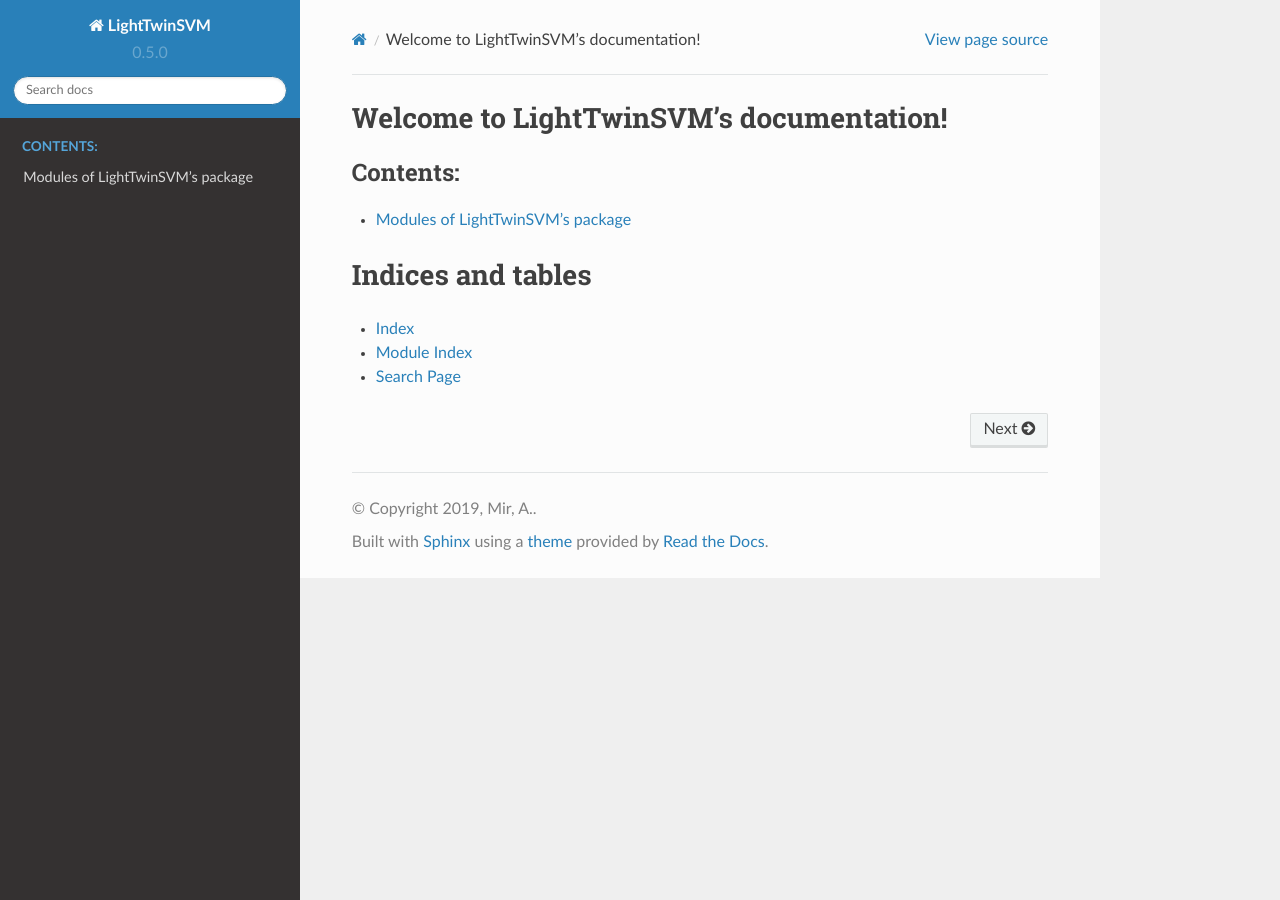
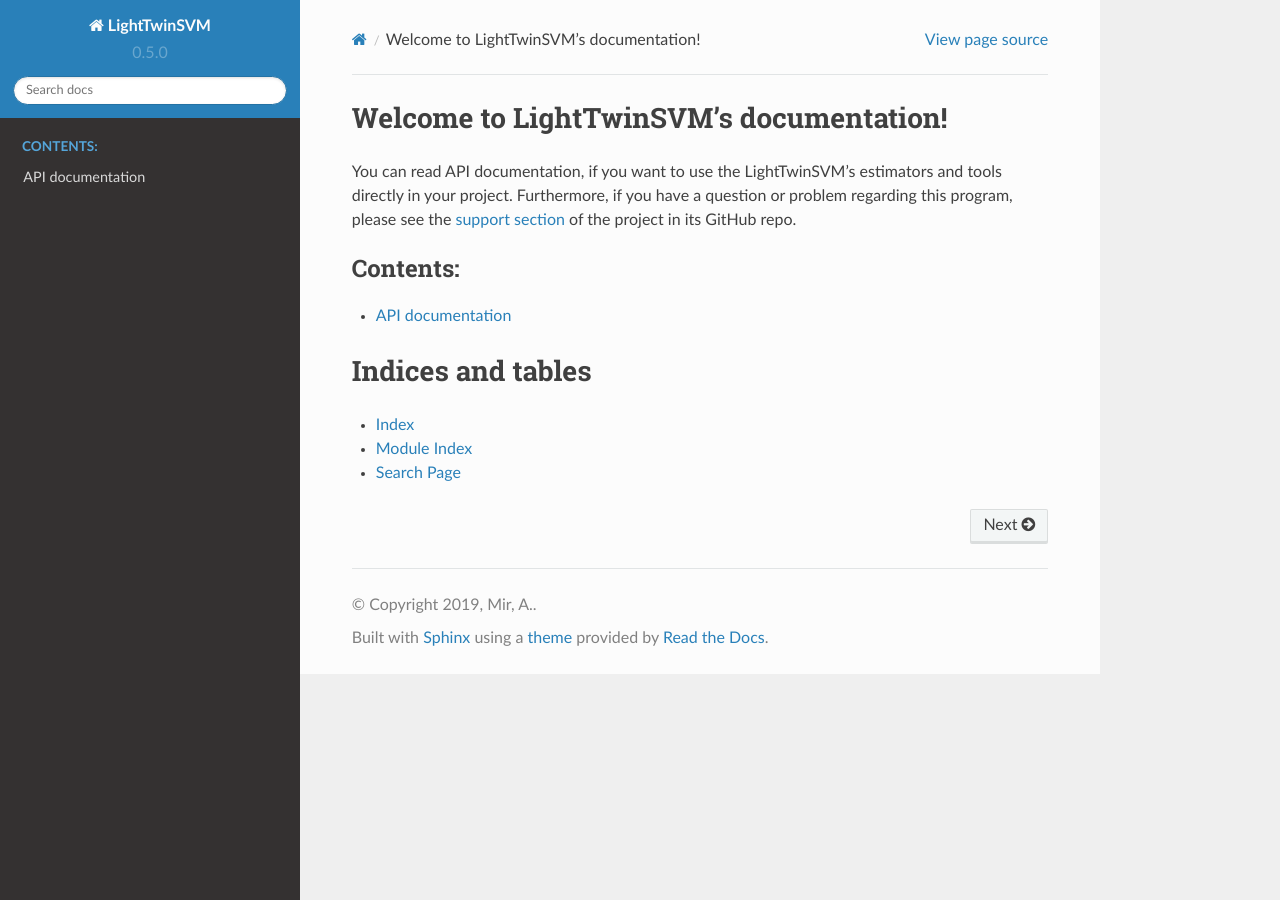
Before and after one commit to mir-am/LightTwinSVM, a Sphinx documentation site: the page built from docs/source/index.rst, in a window 1280 px wide. Built offline with Sphinx 7.4.7 and the Read the Docs theme 2.0.0, drawn with Linux system fonts in a browser that asks for light colours.

Commit message:
README file updated with API documentation.

```diff
--- a/docs/source/index.rst
+++ b/docs/source/index.rst
@@ -5,6 +5,7 @@
 
 Welcome to LightTwinSVM's documentation!
 ========================================
+You can read API documentation, if you want to use the LightTwinSVM's estimators and tools directly in your project. Furthermore, if you have a question or problem regarding this program, please see the `support section <https://github.com/mir-am/LightTwinSVM#support>`_ of the project in its GitHub repo.
 
 .. toctree::
    :maxdepth: 2
--- a/docs/source/modules.rst
+++ b/docs/source/modules.rst
@@ -1,4 +1,4 @@
-Modules of LightTwinSVM's package
+API documentation
 ===============
 
 This page contains the list of the project's modules
```
Also changed, not shown: README.md (+11 -1 lines).
